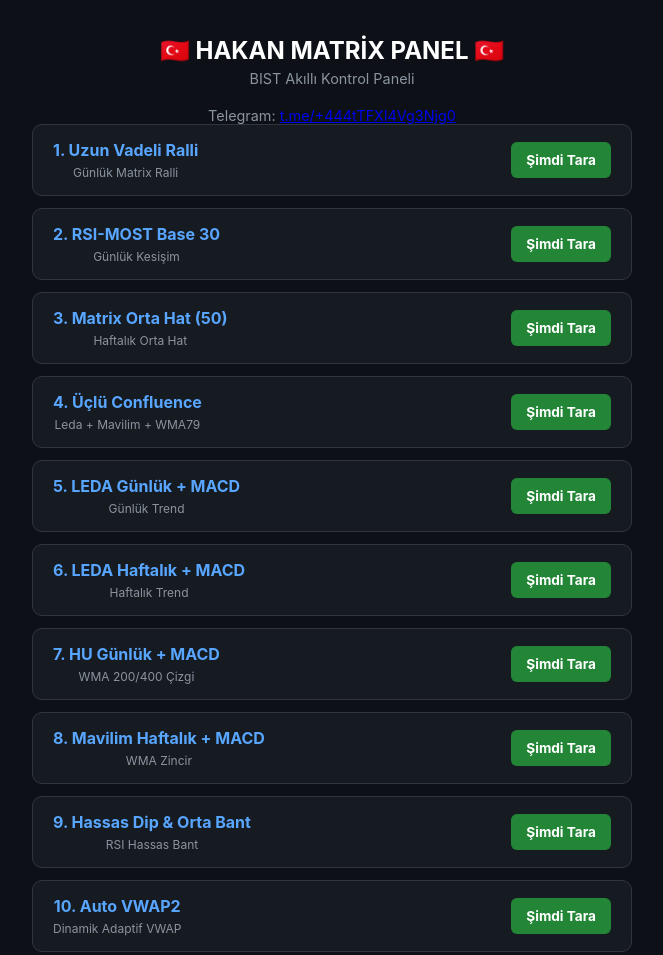
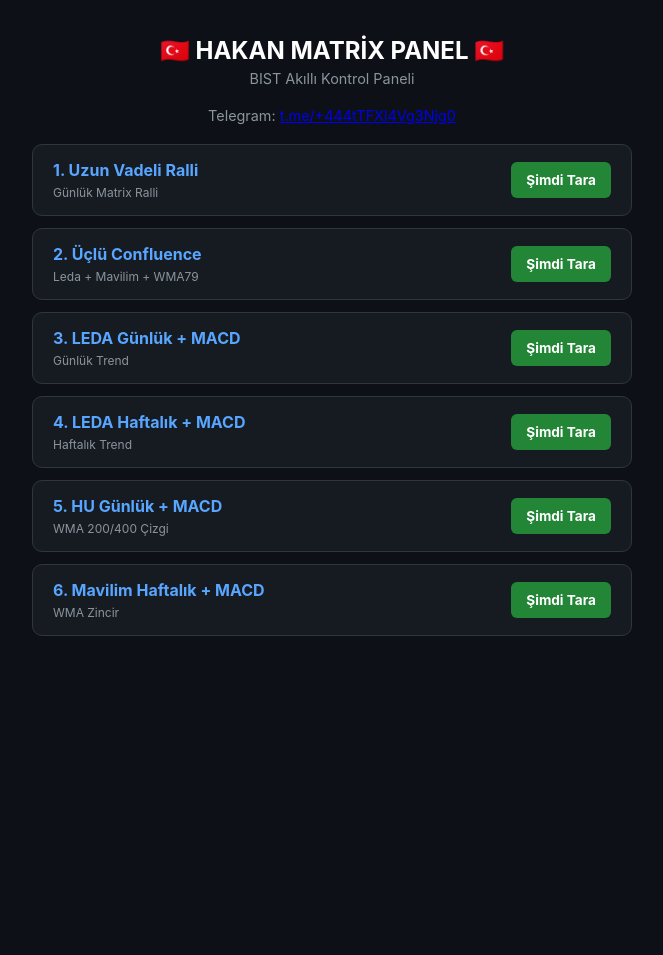
Before and after one commit to 55hakan/bist-9lubot, a plain HTML site: page index.html in a window 1280 px wide. Shown: the whole page, without its empty margins (308-971 px from the left). After the commit the page ends 800 px from the top, so only its background shows below. Drawn offline with Linux system fonts and the light colour scheme.

Commit message:
Update index.html

```diff
--- a/index.html
+++ b/index.html
@@ -59,26 +59,19 @@
 
     <div class="subtitle">
     Telegram: <a href="https://t.me/+444tTFXl4Vg3Njg0" target="_blank">t.me/+444tTFXl4Vg3Njg0</a>
+    </div>
 
     <div class="card"><div class="info"><h3>1. Uzun Vadeli Ralli</h3><p>Günlük Matrix Ralli</p></div><a href="https://github.com/55hakan/bist-9lubot/actions/workflows/run.yml" target="_blank" class="btn">Şimdi Tara</a></div>
 
-    <div class="card"><div class="info"><h3>2. RSI-MOST Base 30</h3><p>Günlük Kesişim</p></div><a href="https://github.com/55hakan/bist-9lubot/actions/workflows/run.yml" target="_blank" class="btn">Şimdi Tara</a></div>
+    <div class="card"><div class="info"><h3>2. Üçlü Confluence</h3><p>Leda + Mavilim + WMA79</p></div><a href="https://github.com/55hakan/bist-9lubot/actions/workflows/run.yml" target="_blank" class="btn">Şimdi Tara</a></div>
 
-    <div class="card"><div class="info"><h3>3. Matrix Orta Hat (50)</h3><p>Haftalık Orta Hat</p></div><a href="https://github.com/55hakan/bist-9lubot/actions/workflows/run.yml" target="_blank" class="btn">Şimdi Tara</a></div>
+    <div class="card"><div class="info"><h3>3. LEDA Günlük + MACD</h3><p>Günlük Trend</p></div><a href="https://github.com/55hakan/bist-9lubot/actions/workflows/run.yml" target="_blank" class="btn">Şimdi Tara</a></div>
 
-    <div class="card"><div class="info"><h3>4. Üçlü Confluence</h3><p>Leda + Mavilim + WMA79</p></div><a href="https://github.com/55hakan/bist-9lubot/actions/workflows/run.yml" target="_blank" class="btn">Şimdi Tara</a></div>
+    <div class="card"><div class="info"><h3>4. LEDA Haftalık + MACD</h3><p>Haftalık Trend</p></div><a href="https://github.com/55hakan/bist-9lubot/actions/workflows/run.yml" target="_blank" class="btn">Şimdi Tara</a></div>
 
-    <div class="card"><div class="info"><h3>5. LEDA Günlük + MACD</h3><p>Günlük Trend</p></div><a href="https://github.com/55hakan/bist-9lubot/actions/workflows/run.yml" target="_blank" class="btn">Şimdi Tara</a></div>
+    <div class="card"><div class="info"><h3>5. HU Günlük + MACD</h3><p>WMA 200/400 Çizgi</p></div><a href="https://github.com/55hakan/bist-9lubot/actions/workflows/run.yml" target="_blank" class="btn">Şimdi Tara</a></div>
 
-    <div class="card"><div class="info"><h3>6. LEDA Haftalık + MACD</h3><p>Haftalık Trend</p></div><a href="https://github.com/55hakan/bist-9lubot/actions/workflows/run.yml" target="_blank" class="btn">Şimdi Tara</a></div>
-
-    <div class="card"><div class="info"><h3>7. HU Günlük + MACD</h3><p>WMA 200/400 Çizgi</p></div><a href="https://github.com/55hakan/bist-9lubot/actions/workflows/run.yml" target="_blank" class="btn">Şimdi Tara</a></div>
-
-    <div class="card"><div class="info"><h3>8. Mavilim Haftalık + MACD</h3><p>WMA Zincir</p></div><a href="https://github.com/55hakan/bist-9lubot/actions/workflows/run.yml" target="_blank" class="btn">Şimdi Tara</a></div>
-
-    <div class="card"><div class="info"><h3>9. Hassas Dip & Orta Bant</h3><p>RSI Hassas Bant</p></div><a href="https://github.com/55hakan/bist-9lubot/actions/workflows/run.yml" target="_blank" class="btn">Şimdi Tara</a></div>
-
-    <div class="card"><div class="info"><h3>10. Auto VWAP2</h3><p>Dinamik Adaptif VWAP</p></div><a href="https://github.com/55hakan/bist-9lubot/actions/workflows/run.yml" target="_blank" class="btn">Şimdi Tara</a></div>
+    <div class="card"><div class="info"><h3>6. Mavilim Haftalık + MACD</h3><p>WMA Zincir</p></div><a href="https://github.com/55hakan/bist-9lubot/actions/workflows/run.yml" target="_blank" class="btn">Şimdi Tara</a></div>
 </div>
 
 </body>
```
